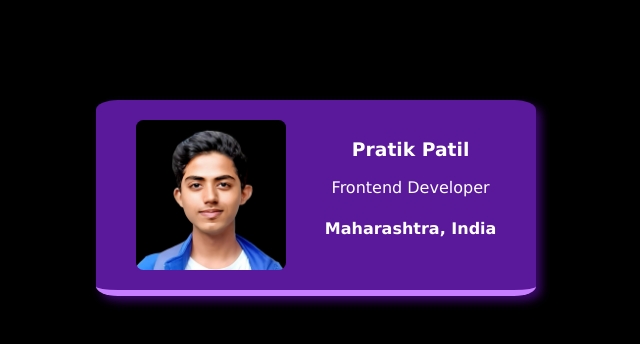
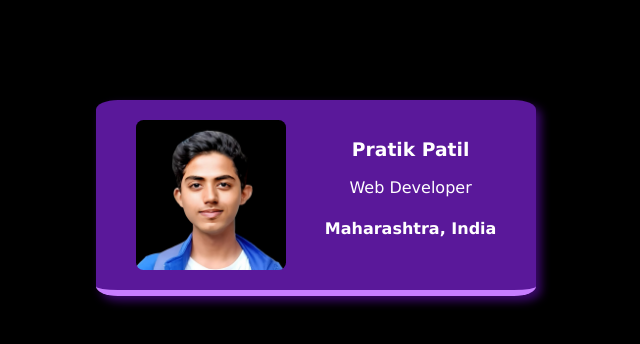
Before and after one commit to pratik-zzz/business-card, a plain HTML site: page index.html in a window 1280 px wide. Shown: the full height of the page, 324-964 px from the left. Drawn offline with Linux system fonts and the light colour scheme.

Commit message:
Update index.html
Changed "frontend developer" to "web developer"

```diff
--- a/index.html
+++ b/index.html
@@ -7,7 +7,7 @@
             <img class="avatar" src="images/pratik.jpeg">
             <div >
                 <h3>Pratik Patil</h3>
-                <p>Frontend Developer</p>
+                <p>Web Developer</p>
                 <h4>Maharashtra, India</h4>
             </div>
         </div>
```
